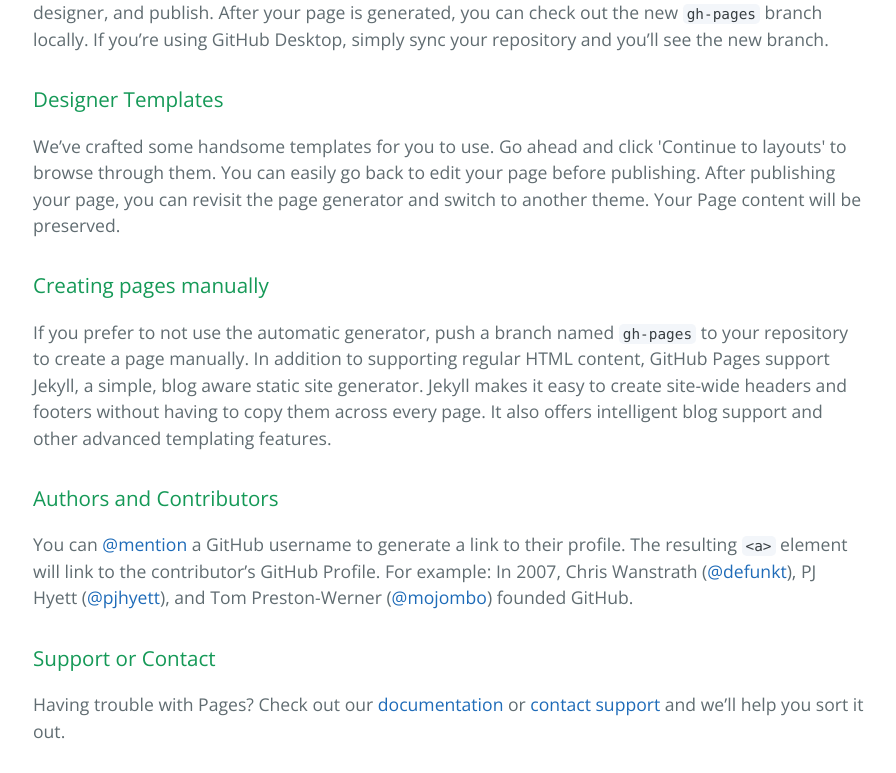
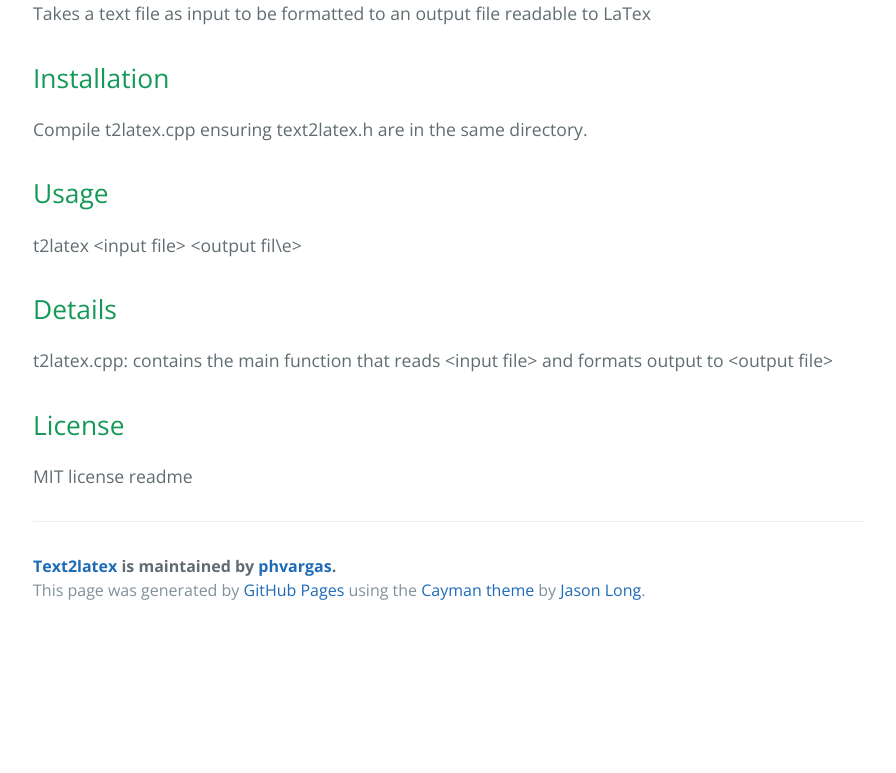
Before and after one commit to phvargas/text2latex, a plain HTML site: page index.html in a window 1280 px wide. Shown: the part 470-1243 px from the top of the page, without its empty margins (191-1087 px from the left). After the commit the page ends 1104 px from the top, so only its background shows below. Drawn offline with nearby package versions, Linux system fonts and the light colour scheme.

```diff
--- a/index.html
+++ b/index.html
@@ -19,30 +19,36 @@
     </section>
 
     <section class="main-content">
-      <h3>
-<a id="welcome-to-github-pages" class="anchor" href="#welcome-to-github-pages" aria-hidden="true"><span aria-hidden="true" class="octicon octicon-link"></span></a>Welcome to GitHub Pages.</h3>
+      <p>
+  </p>
 
-<p>This automatic page generator is the easiest way to create beautiful pages for all of your projects. Author your page content here <a href="https://guides.github.com/features/mastering-markdown/">using GitHub Flavored Markdown</a>, select a template crafted by a designer, and publish. After your page is generated, you can check out the new <code>gh-pages</code> branch locally. If you’re using GitHub Desktop, simply sync your repository and you’ll see the new branch.</p>
+<h1>
+<a id="text2latex" class="anchor" href="#text2latex" aria-hidden="true"><span aria-hidden="true" class="octicon octicon-link"></span></a>text2latex</h1>
 
-<h3>
-<a id="designer-templates" class="anchor" href="#designer-templates" aria-hidden="true"><span aria-hidden="true" class="octicon octicon-link"></span></a>Designer Templates</h3>
+<p>Takes a text file as input to be formatted to an output file readable to LaTex</p>
 
-<p>We’ve crafted some handsome templates for you to use. Go ahead and click 'Continue to layouts' to browse through them. You can easily go back to edit your page before publishing. After publishing your page, you can revisit the page generator and switch to another theme. Your Page content will be preserved.</p>
+<h2>
+<a id="installation" class="anchor" href="#installation" aria-hidden="true"><span aria-hidden="true" class="octicon octicon-link"></span></a>Installation</h2>
 
-<h3>
-<a id="creating-pages-manually" class="anchor" href="#creating-pages-manually" aria-hidden="true"><span aria-hidden="true" class="octicon octicon-link"></span></a>Creating pages manually</h3>
+<p>Compile t2latex.cpp ensuring text2latex.h are in the same directory.</p>
 
-<p>If you prefer to not use the automatic generator, push a branch named <code>gh-pages</code> to your repository to create a page manually. In addition to supporting regular HTML content, GitHub Pages support Jekyll, a simple, blog aware static site generator. Jekyll makes it easy to create site-wide headers and footers without having to copy them across every page. It also offers intelligent blog support and other advanced templating features.</p>
+<h2>
+<a id="usage" class="anchor" href="#usage" aria-hidden="true"><span aria-hidden="true" class="octicon octicon-link"></span></a>Usage</h2>
 
-<h3>
-<a id="authors-and-contributors" class="anchor" href="#authors-and-contributors" aria-hidden="true"><span aria-hidden="true" class="octicon octicon-link"></span></a>Authors and Contributors</h3>
+<p>t2latex &lt;input file&gt; &lt;output fil\e&gt;</p>
 
-<p>You can <a href="https://github.com/blog/821" class="user-mention">@mention</a> a GitHub username to generate a link to their profile. The resulting <code>&lt;a&gt;</code> element will link to the contributor’s GitHub Profile. For example: In 2007, Chris Wanstrath (<a href="https://github.com/defunkt" class="user-mention">@defunkt</a>), PJ Hyett (<a href="https://github.com/pjhyett" class="user-mention">@pjhyett</a>), and Tom Preston-Werner (<a href="https://github.com/mojombo" class="user-mention">@mojombo</a>) founded GitHub.</p>
+<h2>
+<a id="details" class="anchor" href="#details" aria-hidden="true"><span aria-hidden="true" class="octicon octicon-link"></span></a>Details</h2>
 
-<h3>
-<a id="support-or-contact" class="anchor" href="#support-or-contact" aria-hidden="true"><span aria-hidden="true" class="octicon octicon-link"></span></a>Support or Contact</h3>
+<p>t2latex.cpp: contains the main function that reads &lt;input file&gt; and formats output to &lt;output file&gt;</p>
 
-<p>Having trouble with Pages? Check out our <a href="https://help.github.com/pages">documentation</a> or <a href="https://github.com/contact">contact support</a> and we’ll help you sort it out.</p>
+<h2>
+<a id="license" class="anchor" href="#license" aria-hidden="true"><span aria-hidden="true" class="octicon octicon-link"></span></a>License</h2>
+
+<p>MIT license
+
+  readme
+</p>
 
       <footer class="site-footer">
         <span class="site-footer-owner"><a href="https://github.com/phvargas/text2latex">Text2latex</a> is maintained by <a href="https://github.com/phvargas">phvargas</a>.</span>
```
Also changed, not shown: params.json (+1 -1 lines).
